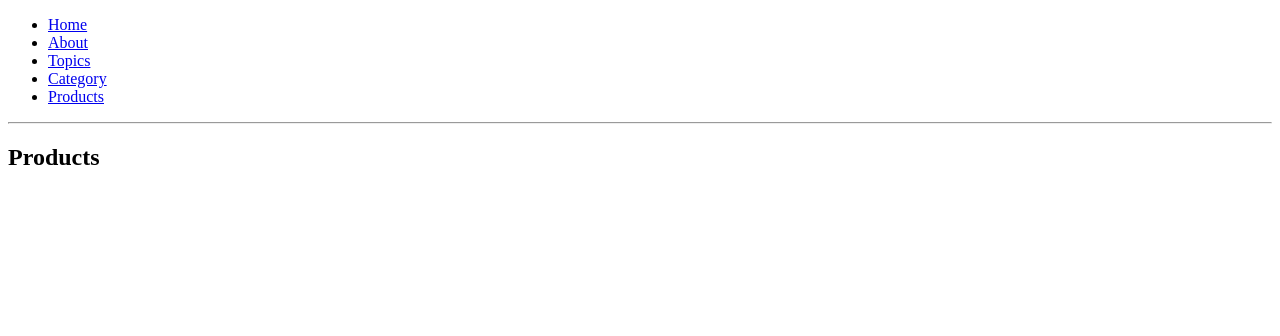
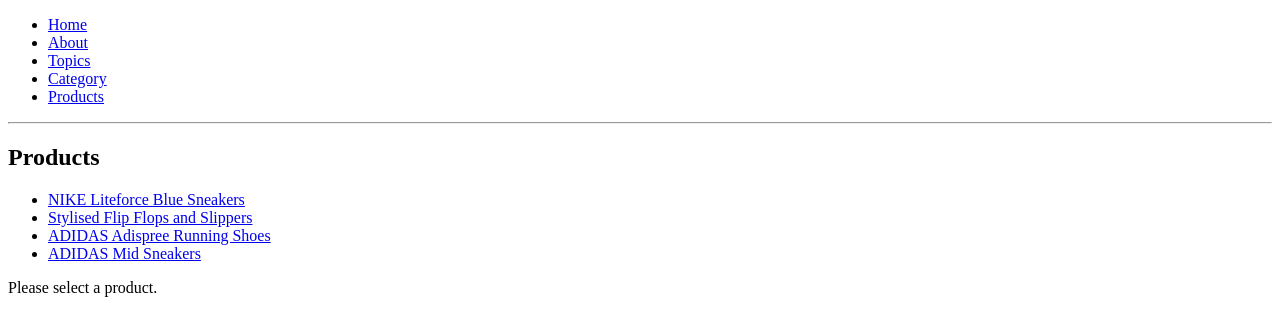
Before and after one commit to rhounkpe/react-router-v4-learning, a React (Create React App) app: page /products in a window 1280 px wide. Shown: the top 336 px of the page. Built offline with nearby package versions, Linux system fonts and the light colour scheme.

Commit message:
Nested route with products detail

```diff
--- a/src/components/Categories/Category.js
+++ b/src/components/Categories/Category.js
@@ -1,9 +1,18 @@
 import React from 'react';
+import { Link, Route } from 'react-router-dom';
 
-const Category = () => {
+const Category = ({ match }) => {
     return (
         <div>
-            <h2>Category</h2>
+            <ul>
+                <li><Link to={`${match.url}/shoes`}>Shoes</Link></li>
+                <li><Link to={`${match.url}/boots`}>Boots</Link></li>
+                <li><Link to={`${match.url}/footwear`}>Footwear</Link></li>
+            </ul>
+
+            <Route path={`${match.path}/:name`} render={({match}) => (<div>
+                <h3>{match.params.name}</h3>
+            </div>)} />
         </div>
     );
 };
--- /dev/null
+++ b/src/components/Products/Product.js
@@ -0,0 +1,28 @@
+import React from 'react';
+
+const Product = ({ match, data}) => {
+    var product = data.find(p => p.id == match.params.productId);
+    var productData;
+
+    if(product) {
+        productData = (
+            <div>
+                <h3>{product.name}</h3>
+                <p>{product.description}</p>
+                <hr />
+                <h4>{product.status}</h4>
+            </div>
+        );
+    }
+    else {
+        productData = <h2>Sorry. Product doesn't exist</h2>
+    }
+
+    return (
+        <div>
+            {productData}
+        </div>
+    );
+};
+
+export default Product;
--- a/src/components/Products/Products.js
+++ b/src/components/Products/Products.js
@@ -1,9 +1,37 @@
 import React from 'react';
+import { Link, Route } from 'react-router-dom';
+import { AllProducts } from '../../database/Products';
+import Product from './Product';
 
-const Products = () => {
+const Products = ({ match }) => {
+    console.log(AllProducts);
+
+    const linkList = AllProducts.map(product => <li key={product.id}>
+            <Link to={`${match.url}/${product.id}`}>
+                {product.name}
+            </Link>
+        </li>
+    );
+
     return (
         <div>
-            <h2>Products</h2>
+            <div>
+                <h2>Products</h2>
+                <ul>
+                    {linkList}
+                </ul>
+            </div>
+
+            <Route path={`${match.url}/:productId`}
+                render={props => <Product data={AllProducts} {...props} />}
+            />
+
+            <Route exact path={match.url}
+                render={() => (
+                    <div>Please select a product.</div>
+                )}
+            />
+
         </div>
     );
 };
--- a/src/components/routes/index.js
+++ b/src/components/routes/index.js
@@ -8,7 +8,6 @@
 import Products from '../Products/Products';
 
 export default () => (
-    <div>
     <Switch>
         <Route exact path="/" component={Home} />
         <Route exaxt path="/about" component={About} />
@@ -16,5 +15,4 @@
         <Route path="/category" component={Category} />
         <Route path="/products" component={Products} />
     </Switch>
-    </div>
 );
--- /dev/null
+++ b/src/database/Products.js
@@ -0,0 +1,28 @@
+export const AllProducts = [
+    {
+      id: 1,
+      name: 'NIKE Liteforce Blue Sneakers',
+      description: 'Lorem ipsum dolor sit amet, consectetur adipiscing elit. Proin molestie.',
+      status: 'Available'
+
+    },
+    {
+      id: 2,
+      name: 'Stylised Flip Flops and Slippers',
+      description: 'Mauris finibus, massa eu tempor volutpat, magna dolor euismod dolor.',
+      status: 'Out of Stock'
+
+    },
+    {
+      id: 3,
+      name: 'ADIDAS Adispree Running Shoes',
+      description: 'Maecenas condimentum porttitor auctor. Maecenas viverra fringilla felis, eu pretium.',
+      status: 'Available'
+    },
+    {
+      id: 4,
+      name: 'ADIDAS Mid Sneakers',
+      description: 'Ut hendrerit venenatis lacus, vel lacinia ipsum fermentum vel. Cras.',
+      status: 'Out of Stock'
+    },
+];
```
Lines whose indentation alone changed are shown as unchanged.
